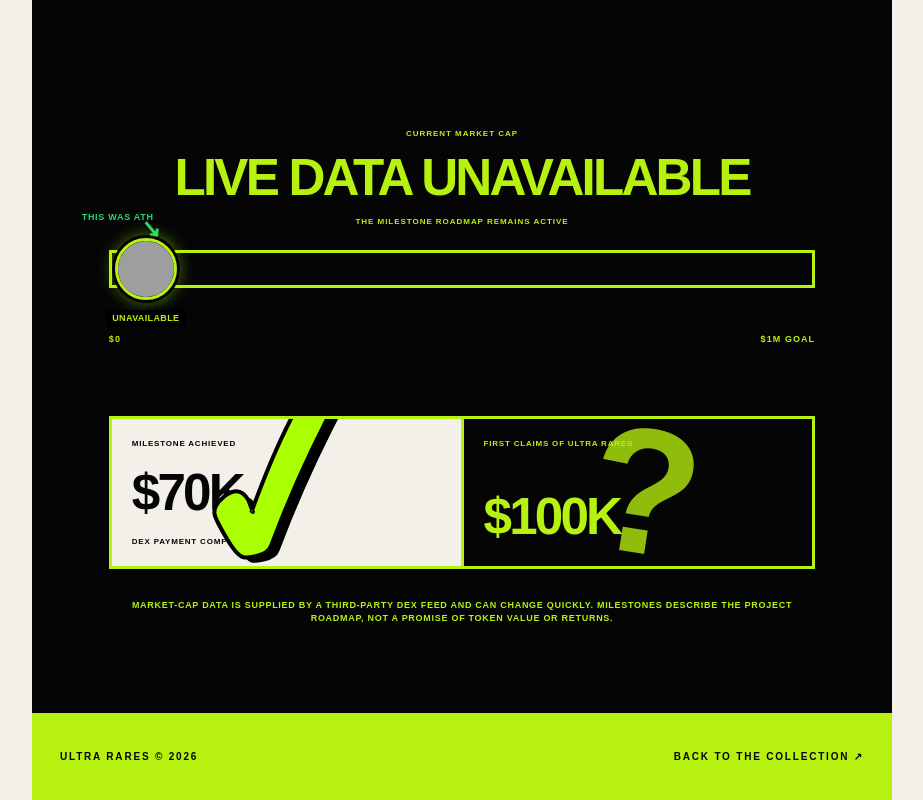
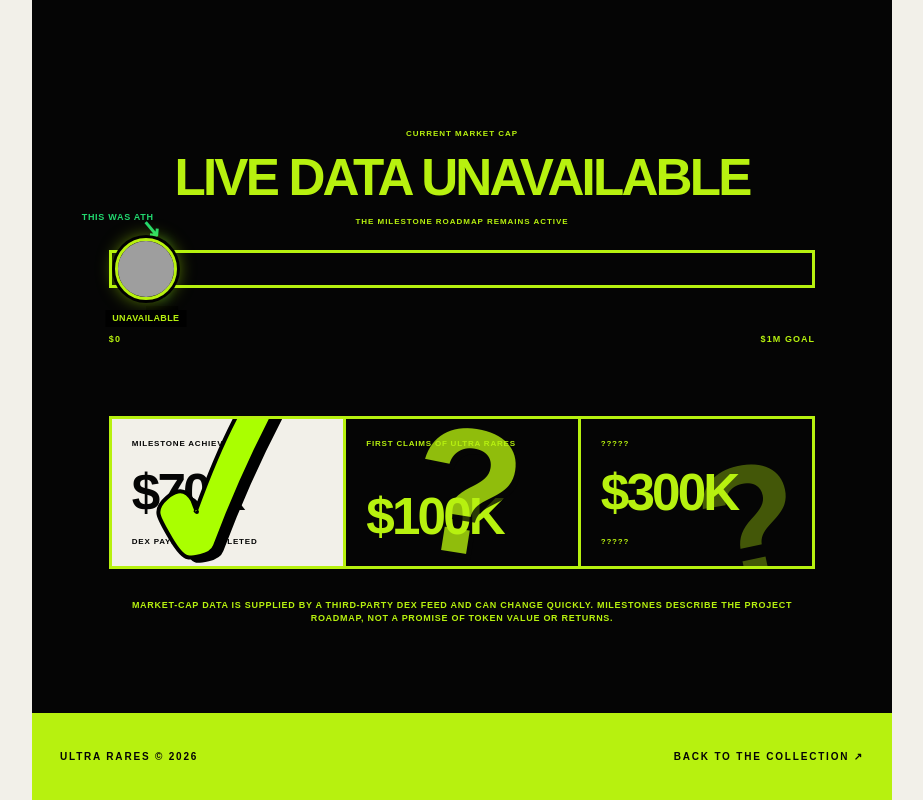
Before and after one commit to samsagewize/ultra-rares, a plain HTML site: page rare.html in a window 1280 px wide. Shown: the part 1926-2726 px from the top of the page, without its empty margins (178-1101 px from the left). Drawn offline with Linux system fonts and the light colour scheme; no server answers; grey boxes are pictures that could not be loaded.

Commit message:
Add mysterious 300K RARE milestone

```diff
--- a/rare.html
+++ b/rare.html
@@ -6,7 +6,7 @@
     <meta name="description" content="Check whether an Ultra Rares holder wallet is marked for RARE." />
     <title>$RARE — Ultra Rares</title>
     <link rel="icon" type="image/png" href="assets/banner-2.png" />
-    <link rel="stylesheet" href="styles.css?v=27" />
+    <link rel="stylesheet" href="styles.css?v=28" />
   </head>
   <body class="rare-page rare-market-page">
     <header class="site-header">
@@ -98,6 +98,7 @@
         <div class="milestone-grid" aria-label="RARE market-cap milestones">
           <div class="dex-milestone is-complete"><span>Milestone achieved <span class="sr-only">Completed</span></span><strong>$70K</strong><small>DEX payment completed</small></div>
           <div class="first-claims-milestone"><span>First claims of Ultra Rares</span><strong>$100K</strong></div>
+          <div class="mystery-milestone"><span>?????</span><strong>$300K</strong><small>?????</small></div>
         </div>
         <p class="roadmap-disclaimer">Market-cap data is supplied by a third-party DEX feed and can change quickly. Milestones describe the project roadmap, not a promise of token value or returns.</p>
       </section>
--- a/styles.css
+++ b/styles.css
@@ -953,7 +953,7 @@ footer {
 .dex-marker::before { content: "THIS WAS ATH"; position: absolute; right: 10px; bottom: calc(100% + 18px); color: #22d86f; font-size: 9px; letter-spacing: .08em; }
 .dex-marker::after { content: "↘"; position: absolute; right: 2px; bottom: calc(100% - 1px); color: #22d86f; font-family: Arial, sans-serif; font-size: 24px; line-height: 1; transform: rotate(5deg); }
 .goal-scale { display: flex; justify-content: space-between; margin-top: 46px; font-size: 9px; font-weight: 900; letter-spacing: .12em; }
-.milestone-grid { display: grid; grid-template-columns: repeat(2, minmax(0, 1fr)); max-width: 900px; margin: 9vh auto 0; border-top: 3px solid var(--acid); border-left: 3px solid var(--acid); }
+.milestone-grid { display: grid; grid-template-columns: repeat(3, minmax(0, 1fr)); max-width: 1100px; margin: 9vh auto 0; border-top: 3px solid var(--acid); border-left: 3px solid var(--acid); }
 .milestone-grid > div { display: flex; min-height: 150px; flex-direction: column; justify-content: space-between; padding: 20px; border-right: 3px solid var(--acid); border-bottom: 3px solid var(--acid); }
 .milestone-grid span, .milestone-grid small { font-size: 8px; font-weight: 900; letter-spacing: .1em; }
 .milestone-grid strong { font-size: clamp(28px, 4vw, 56px); letter-spacing: -.055em; }
@@ -962,6 +962,9 @@ footer {
 .first-claims-milestone { position: relative; isolation: isolate; overflow: hidden; }
 .first-claims-milestone > * { position: relative; z-index: 1; }
 .first-claims-milestone::after { content: "?"; position: absolute; z-index: 2; top: 50%; left: 52%; color: var(--acid); font-size: clamp(110px, 14vw, 190px); font-weight: 900; line-height: .7; opacity: .78; text-shadow: 5px 5px 0 var(--ink); transform: translate(-50%, -50%) rotate(9deg); pointer-events: none; }
+.mystery-milestone { position: relative; isolation: isolate; overflow: hidden; color: var(--acid); background: var(--ink); }
+.mystery-milestone > * { position: relative; z-index: 1; }
+.mystery-milestone::after { content: "?"; position: absolute; z-index: 0; right: 5%; bottom: -28%; color: var(--acid); font-size: clamp(120px, 13vw, 180px); font-weight: 900; line-height: 1; opacity: .35; transform: rotate(-12deg); pointer-events: none; }
 .roadmap-disclaimer { max-width: 900px; margin: 30px auto 0; font-size: 9px; font-weight: 800; line-height: 1.45; letter-spacing: .08em; text-align: center; }
 .roadmap-request { margin-top: 7vh; border-top: 3px solid var(--acid); border-bottom: 3px solid var(--acid); padding: 34px 0; }
 .roadmap-request .wallet-entry { border-color: var(--acid); }
```
